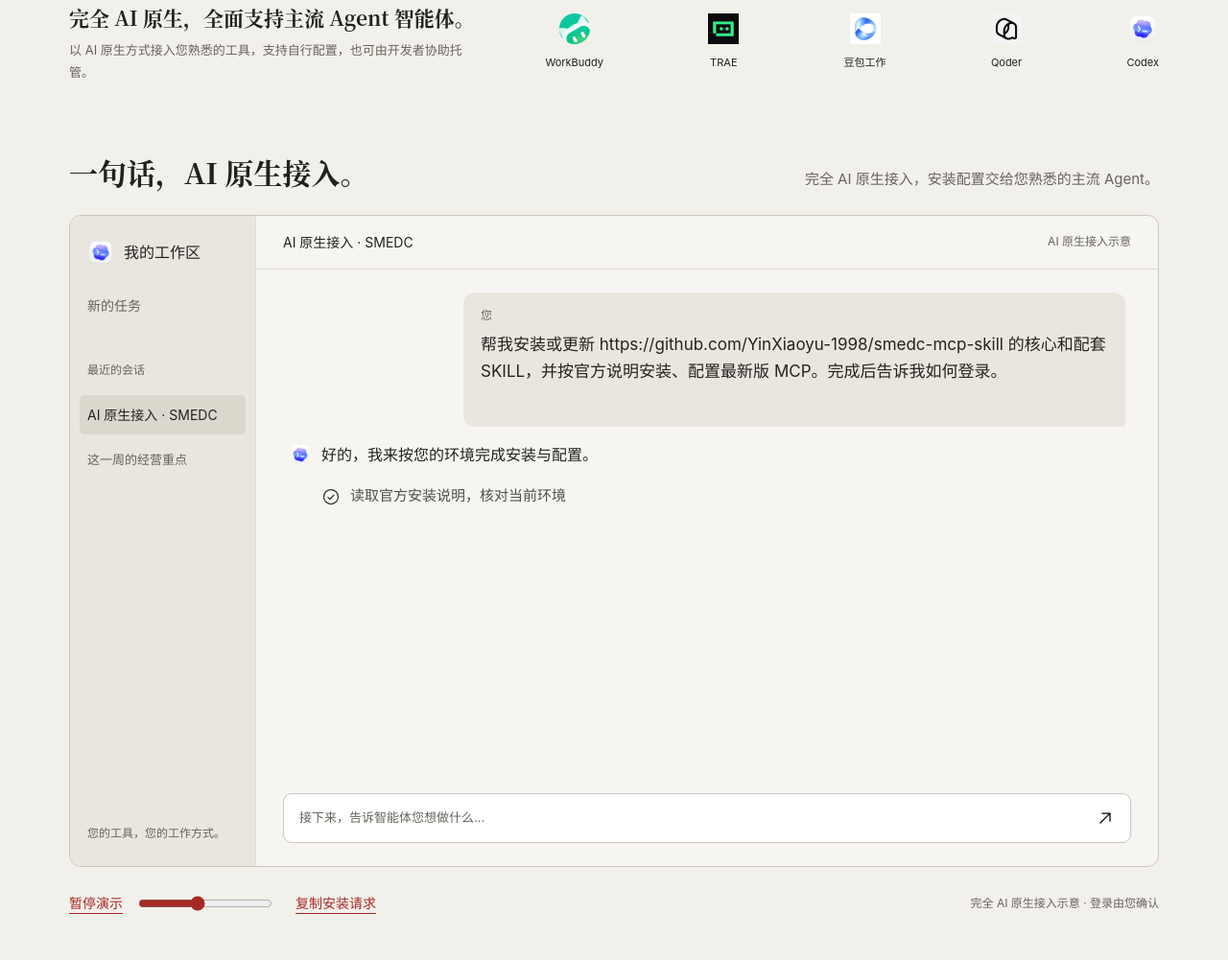
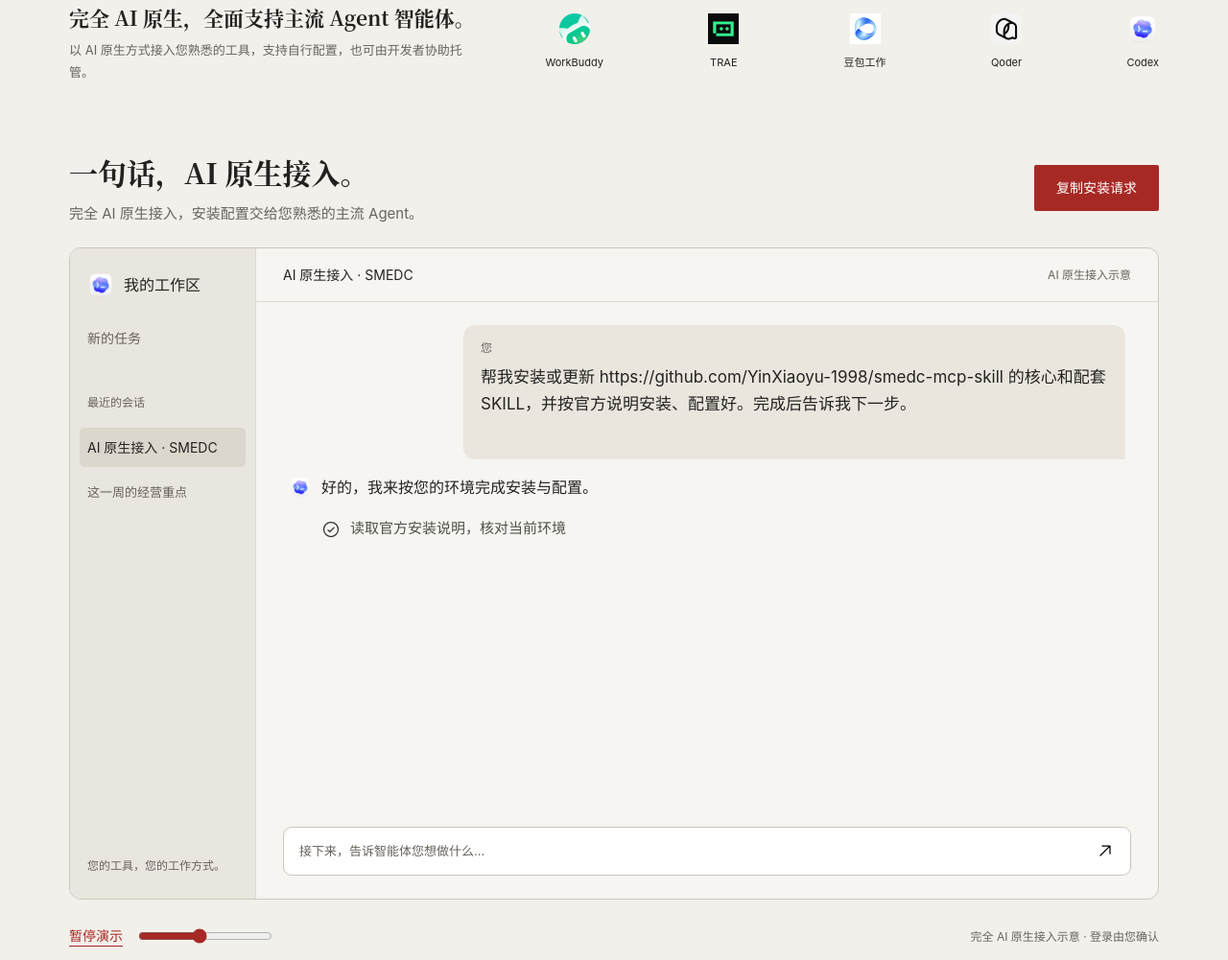
Before and after one commit to YinXiaoyu-1998/SMEDC_LANDING_PAGE, an Astro site: page / in a window 1280 px wide. Shown: the part 2454-3455 px from the top of the page at 96% size. Built offline with nearby package versions, Linux system fonts and the light colour scheme; Astro itself is replaced by a stand-in of ours.

Commit message:
feat: move the install-request copy action beside the heading (#10)
- place the copy button at the right of the "一句话，AI 原生接入。" heading
  as a prominent red action; stack it full-width on small screens
- update the demo prompt and copied text to the new installation request
- normalize prompt whitespace so the copied text matches the visible copy
- assert the new prompt and button placement in the site test

```diff
--- a/animation/index.html
+++ b/animation/index.html
@@ -39,7 +39,7 @@
             <span class="setup-speaker">您</span>
             <p class="setup-request-text">
               帮我安装或更新 https://github.com/YinXiaoyu-1998/smedc-mcp-skill 的核心和配套
-              SKILL，并按官方说明安装、配置最新版 MCP。完成后告诉我如何登录。
+              SKILL，并按官方说明安装、配置好。完成后告诉我下一步。
             </p>
           </div>
           <div class="setup-agent-intro">
--- a/animation/setup.js
+++ b/animation/setup.js
@@ -5,7 +5,8 @@
   if (!root || !window.gsap || !window.TextPlugin) return;
   gsap.registerPlugin(TextPlugin);
   const request = root.querySelector(".setup-request-text");
-  const prompt = request.textContent.trim();
+  const prompt = request.textContent.replace(/\s+/g, " ").trim();
+  request.textContent = prompt;
   root.dataset.installPrompt = prompt;
   const timeline = gsap.timeline({ paused: true });
   timeline.from(
--- a/src/components/SetupDemo.astro
+++ b/src/components/SetupDemo.astro
@@ -8,8 +8,13 @@
 
 <figure class="setup-demo-block" aria-labelledby="setup-demo-title">
   <div class="setup-demo-heading">
-    <h3 id="setup-demo-title">一句话，AI 原生接入。</h3>
-    <p>完全 AI 原生接入，安装配置交给您熟悉的主流 Agent。</p>
+    <div class="setup-demo-intro">
+      <h3 id="setup-demo-title">一句话，AI 原生接入。</h3>
+      <p>完全 AI 原生接入，安装配置交给您熟悉的主流 Agent。</p>
+    </div>
+    <button type="button" id="copy-setup-prompt" class="button setup-copy-button" hidden>
+      复制安装请求
+    </button>
   </div>
   <Fragment set:html={markup} />
   <p class="visually-hidden">
@@ -32,9 +37,6 @@
         aria-label="安装演示进度"
       />
     </div>
-    <button type="button" id="copy-setup-prompt" hidden>
-      复制安装请求
-    </button>
     <p class="setup-demo-caption">完全 AI 原生接入示意 · 登录由您确认</p>
   </figcaption>
   <p class="setup-demo-status" id="setup-demo-status" role="status" aria-live="polite"></p>
--- a/src/scripts/setup-demo.ts
+++ b/src/scripts/setup-demo.ts
@@ -14,7 +14,8 @@
   gsap.registerPlugin(TextPlugin);
   const request = root.querySelector<HTMLElement>(".setup-request-text");
   if (request) {
-    const prompt = request.textContent?.trim() ?? "";
+    const prompt = (request.textContent ?? "").replace(/\s+/g, " ").trim();
+    request.textContent = prompt;
     root.dataset.installPrompt = prompt;
 
     const timeline = gsap.timeline({ paused: true });
--- a/src/styles/landing.css
+++ b/src/styles/landing.css
@@ -1210,16 +1210,25 @@
   .setup-demo-heading {
     display: flex;
     justify-content: space-between;
-    align-items: baseline;
+    align-items: center;
     gap: 24px;
     margin-bottom: 22px;
+  }
+  .setup-demo-intro {
+    max-width: 62ch;
   }
   .integrations .setup-demo-heading h3 {
     font-size: 30px;
   }
   .integrations .setup-demo-heading p {
     font-size: 15px;
-    margin: 0;
+    margin: 8px 0 0;
+  }
+  .setup-copy-button {
+    flex-shrink: 0;
+    min-height: 48px;
+    padding: 0 22px;
+    font-size: 14px;
   }
   .setup-demo-footer {
     display: flex;
@@ -1233,8 +1242,7 @@
     align-items: center;
     gap: 16px;
   }
-  .setup-demo-controls button,
-  #copy-setup-prompt {
+  .setup-demo-controls button {
     display: inline-flex;
     align-items: center;
     justify-content: center;
@@ -1279,6 +1287,10 @@
       margin-top: 8px;
       font-size: 14px;
     }
+    .setup-copy-button {
+      width: 100%;
+      margin-top: 18px;
+    }
     .setup-demo-footer {
       gap: 8px 20px;
     }
```
Also changed, not shown: src/site.test.ts (+11 -0 lines).
